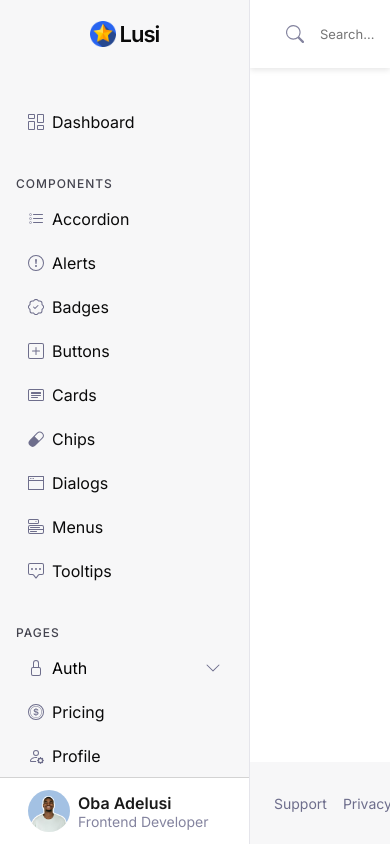
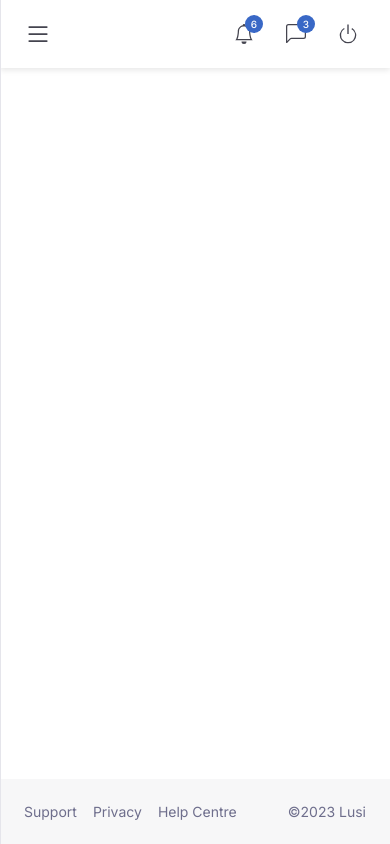
Before and after one commit to obaadelusi/lusi-design, a React (Vite) app: page / in a window 390 px wide. Built offline with nearby package versions, Linux system fonts and the light colour scheme.

Commit message:
Sidebar mobile responsive

```diff
--- a/src/App.scss
+++ b/src/App.scss
@@ -2,11 +2,16 @@
     display: flex;
 
     &-main {
-        flex-grow: 1;
+        flex: 1 1 500px;
         display: flex;
         flex-direction: column;
         overflow-y: scroll;
         height: 100vh;
+
+        @media (max-width: 790px) {
+            position: absolute;
+            width: 100%;
+        }
     }
 }
 
--- a/src/layouts/Header.jsx
+++ b/src/layouts/Header.jsx
@@ -1,10 +1,18 @@
-import { BellFill, ChatLeftFill, PersonFill, Search } from "react-bootstrap-icons";
+import { Bell, ChatLeft, List, Power, Search } from "react-bootstrap-icons";
 import { Badge, BadgeContainer } from "../components/Badges";
 import "./Header.scss";
 
 const Header = () => {
+  function showMenu(e) {
+    e.stopPropagation();
+    document.getElementById("sidebar").classList.add("show");
+  }
+
   return (
     <header className="Header">
+      <div className="Header-mobilemenu-icon" onClick={showMenu}>
+        <List size={28} />
+      </div>
       <label className="Header-search" htmlFor="header-search">
         <Search size={18} />
         <input type="search" name="q" id="header-search" placeholder="Search..." />
@@ -14,7 +22,7 @@ const Header = () => {
           <a href="#">
             <BadgeContainer>
               <Badge content={6} />
-              <BellFill size={20} title="notifications" />
+              <Bell size={20} title="notifications" />
             </BadgeContainer>
           </a>
         </li>
@@ -22,13 +30,13 @@ const Header = () => {
           <a href="#">
             <BadgeContainer>
               <Badge content={3} />
-              <ChatLeftFill size={20} title="messages" />
+              <ChatLeft size={20} title="messages" />
             </BadgeContainer>
           </a>
         </li>
         <li className="Header-link">
           <a href="#">
-            <PersonFill size={22} title="profile" />
+            <Power size={22} title="action" />
           </a>
         </li>
       </ul>
--- a/src/layouts/Header.scss
+++ b/src/layouts/Header.scss
@@ -2,13 +2,29 @@
     background-color: white;
     display: flex;
     align-items: center;
-    justify-content: space-between;
     min-height: 68px;
     box-shadow: 0px 2px 6px rgba(0, 0, 0, 0.1);
     padding: 0 1.25em;
     position: sticky;
     top: 0;
-    z-index: 100;
+    z-index: 10;
+
+    &-mobilemenu-icon {
+        display: none;
+        place-items: center;
+        color: var(--clr-text-grey);
+        padding: .25em;
+
+        @media (max-width: 790px) {
+            display: grid;
+        }
+
+        &:hover {
+            cursor: pointer;
+            background-color: var(--grey-200);
+            border-radius: .25em;
+        }
+    }
 
     &-search {
         color: var(--grey-600);
@@ -18,9 +34,18 @@
         height: 40px;
         padding: 0.25em 1em;
 
+        @media (max-width: 790px) {
+            display: none;
+            // max-width: 200px;
+        }
+
         &:hover,
         &:focus {
             background-color: var(--grey-100);
+        }
+
+        >svg {
+            flex: 0 0 22px;
         }
 
         input {
@@ -38,8 +63,9 @@
     &-links {
         display: flex;
         align-items: center;
-        gap: 1em;
+        gap: 0.5em;
         list-style: none;
+        margin-left: auto;
     }
 
     &-link {
--- a/src/layouts/Sidebar.jsx
+++ b/src/layouts/Sidebar.jsx
@@ -1,17 +1,25 @@
 import { NavLink } from "react-router-dom";
-import { Capsule, CardHeading, ChatSquareDots, Coin, ColumnsGap, ExclamationCircle, FileTextFill, Gear, ListTask, MenuButton, PatchCheck, PlusSquare, Receipt, WindowFullscreen, PersonGear, ChevronDown, PieChart, Check2Square, Table, Heart, Lock } from "react-bootstrap-icons";
+import { Capsule, CardHeading, ChatSquareDots, Coin, ColumnsGap, ExclamationCircle, FileTextFill, Gear, ListTask, MenuButton, PatchCheck, PlusSquare, Receipt, WindowFullscreen, PersonGear, ChevronDown, PieChart, Check2Square, Table, Heart, Lock, XLg } from "react-bootstrap-icons";
 
 import "./Sidebar.scss";
 import profPicture from "../assets/profPicture.png";
 import starIcon from "../assets/starIcon.png";
 
 const Sidebar = () => {
-  function handleClick(e) {
+  function toggleSubmenu(e) {
     e.target.nextElementSibling.classList.toggle("show");
   }
 
+  function hideSidebar() {
+    document.getElementById("sidebar").classList.remove("show");
+  }
+
   return (
-    <aside className="Sidebar">
+    <aside className="Sidebar" id="sidebar">
+      <div className="Sidebar-container">
+        <div className="Sidebar-menu-closeicon" onClick={hideSidebar}>
+          <XLg size={20} />
+        </div>
         <section className="Sidebar-section">
           <div className="Sidebar-header">
             <figure className="Sidebar-header-logo">
@@ -20,7 +28,6 @@ const Sidebar = () => {
             <h1 className="Sidebar-header-title">Lusi</h1>
           </div>
         </section>
-
         <section className="Sidebar-section">
           <ul className="Sidebar-links">
             <li className="Sidebar-link">
@@ -32,7 +39,6 @@ const Sidebar = () => {
             </li>
           </ul>
         </section>
-
         <section className="Sidebar-section">
           <h2 className="Sidebar-section-title">COMPONENTS</h2>
           <ul className="Sidebar-links">
@@ -95,11 +101,10 @@ const Sidebar = () => {
             </li>
           </ul>
         </section>
-
         <section className="Sidebar-section">
           <h2 className="Sidebar-section-title">PAGES</h2>
           <ul className="Sidebar-links">
-          <li className="Sidebar-link" onClick={handleClick}>
+            <li className="Sidebar-link" onClick={toggleSubmenu}>
               <Lock />
               &ensp;
               <div>Auth</div>
@@ -121,7 +126,6 @@ const Sidebar = () => {
                 </a>
               </div>
             </div>
-
             <li className="Sidebar-link">
               <Coin />
               &ensp;
@@ -144,7 +148,6 @@ const Sidebar = () => {
             </li>
           </ul>
         </section>
-
         <section className="Sidebar-section">
           <h2 className="Sidebar-section-title">ELEMENTS</h2>
           <ul className="Sidebar-links">
@@ -153,7 +156,7 @@ const Sidebar = () => {
               &ensp;
               <a href="#">Charts</a>
             </li>
-          <li className="Sidebar-link" onClick={handleClick}>
+            <li className="Sidebar-link" onClick={toggleSubmenu}>
               <Check2Square />
               &ensp;
               <div>Forms</div>
@@ -175,13 +178,11 @@ const Sidebar = () => {
                 </a>
               </div>
             </div>
-
             <li className="Sidebar-link">
               <Table />
               &ensp;
               <a href="#">Tables</a>
             </li>
-
             <li className="Sidebar-link">
               <Heart />
               &ensp;
@@ -189,7 +190,6 @@ const Sidebar = () => {
             </li>
           </ul>
         </section>
-
         <section className="Sidebar-section">
           <ul className="Sidebar-links">
             <li className="Sidebar-link">
@@ -199,7 +199,6 @@ const Sidebar = () => {
             </li>
           </ul>
         </section>
-
         <section className="Sidebar-section">
           <div className="Sidebar-profile">
             <figure className="Sidebar-profile-image">
@@ -211,6 +210,7 @@ const Sidebar = () => {
             </div>
           </div>
         </section>
+      </div>
     </aside>
   );
 };
--- a/src/layouts/Sidebar.scss
+++ b/src/layouts/Sidebar.scss
@@ -1,17 +1,86 @@
 .Sidebar {
+    $sidebar-width: 250px;
+
     background-color: var(--grey-100);
     border-right: 1px solid var(--grey-200);
-    flex: 0 0 250px;
-    height: 100vh;
-    position: relative;
-    overflow-y: auto;
+    width: 100%;
+    max-width: $sidebar-width;
+    transition: max-width 180ms ease-out;
+    overflow: hidden;
+    z-index: 1000;
+
+    @media (max-width: 790px) {
+        max-width: 0px;
+        transition: max-width 180ms ease-out;
+    }
+
+    &.show {
+        max-width: $sidebar-width;
+        transition: max-width 180ms ease-in;
+
+        &::after {
+            content: "";
+            background-color: hsla(230, 10%, 10%, 0.2);
+            position: fixed;
+            inset: 0;
+            z-index: -1;
+        }
+    }
+
+    &-menu-closeicon {
+        background-color: var(--grey-300);
+        border-radius: 50%;
+        cursor: pointer;
+        color: var(--clr-text-black);
+        display: none;
+        align-items: center;
+        justify-content: center;
+        padding: .5em;
+        position: absolute;
+        top: 1.125em;
+        right: 1em;
+        z-index: 1000;
+
+        @media (max-width: 790px) {
+            display: flex;
+        }
+    }
+
+    &-container {
+        background-color: var(--grey-100);
+        display: block;
+        height: 100vh;
+        position: relative;
+        overflow: hidden auto;
+        width: $sidebar-width;
+
+        // Scroll bar
+        &::-webkit-scrollbar {
+            width: 8px;
+        }
+
+        /* Track */
+        &::-webkit-scrollbar-track {
+            background: var(--grey-100);
+        }
+
+        /* Handle */
+        &::-webkit-scrollbar-thumb {
+            background: var(--grey-200);
+            border-radius: .5em;
+        }
+
+        /* Handle on hover */
+        &::-webkit-scrollbar-thumb:hover {
+            background: var(--grey-300);
+        }
+    }
 
     &-section {
         padding: 0 1em;
 
         &:not(:last-of-type) {
             margin-bottom: 2em;
-
         }
 
         &:first-of-type {
@@ -46,6 +115,11 @@
         align-items: center;
         justify-content: center;
         gap: 0.25em;
+
+        @media (max-width: 790px) {
+            justify-content: flex-start;
+            padding-left: 1.5em;
+        }
 
         &-logo {
             flex: 0 0 26px;
@@ -166,25 +240,4 @@
             }
         }
     }
-
-    // Scroll bar
-    &::-webkit-scrollbar {
-        width: 8px;
-    }
-
-    /* Track */
-    &::-webkit-scrollbar-track {
-        background: var(--grey-100);
-    }
-
-    /* Handle */
-    &::-webkit-scrollbar-thumb {
-        background: var(--grey-200);
-        border-radius: .5em;
-    }
-
-    /* Handle on hover */
-    &::-webkit-scrollbar-thumb:hover {
-        background: var(--grey-300);
-    }
 }
```
Lines whose indentation alone changed are shown as unchanged.
